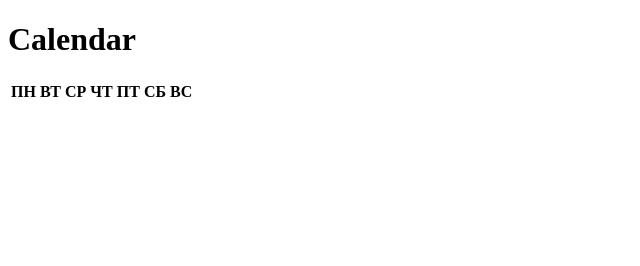
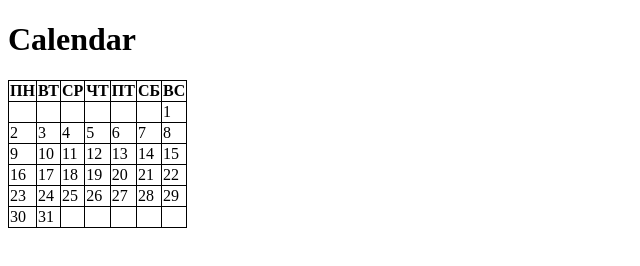
Before and after one commit to Victhor-um/createCalendar, a plain HTML site: page index.html in a window 1280 px wide. Shown: the whole page, without its empty margins (0-640 px from the left). Drawn offline with Linux system fonts and the light colour scheme.

Commit message:
сomplete task

```diff
--- a/index.html
+++ b/index.html
@@ -9,8 +9,10 @@
   </head>
   <body>
     <h1>Calendar</h1>
+    <div id="table">
       <table>
         <thead>
+          <tr>
             <th>ПН</th>
             <th>ВТ</th>
             <th>СР</th>
@@ -18,6 +20,7 @@
             <th>ПТ</th>
             <th>СБ</th>
             <th>ВС</th>
+          </tr>
         </thead>
         <tbody>
           <tr>
@@ -65,8 +68,18 @@
             <td></td>
             <td></td>
           </tr>
+          <tr>
+            <td></td>
+            <td></td>
+            <td></td>
+            <td></td>
+            <td></td>
+            <td></td>
+            <td></td>
+          </tr>
         </tbody>
       </table>
+    </div>
     <script src="script.js"></script>
   </body>
 </html>
--- a/script.js
+++ b/script.js
@@ -0,0 +1,23 @@
+window.onload = function () {
+  console.log('Воспользуйтесь функцией createCalendar(год, месяц)');
+  createCalendar(2023, 1);
+
+  function createCalendar(year, month) {
+    const firstDay = new Date(year, month - 1, 1);
+    const days = [7, 1, 2, 3, 4, 5, 6];
+    const tbody = document.querySelector('tbody');
+    const daysInMonth = 32 - new Date(year, month - 1, 32).getDate();
+    let dayNumber = 1;
+    let fDay = days[firstDay.getDay()];
+    let day = (fDay - 1) % 7;
+
+    for (const week of tbody.rows) {
+      for (let i = day; i < 7; i++) {
+        if (dayNumber > daysInMonth) break;
+        week.cells[i].innerText = dayNumber;
+        dayNumber++;
+      }
+      day = 0;
+    }
+  }
+};
--- a/style.css
+++ b/style.css
@@ -0,0 +1,12 @@
+table {
+  display: table;
+  box-sizing: border-box;
+  border-spacing: 2px;
+  border-color: gray;
+  border-collapse: collapse;
+}
+td,
+th {
+  border: 1px solid black;
+  vertical-align: inherit;
+}
```
Lines whose indentation alone changed are shown as unchanged.
